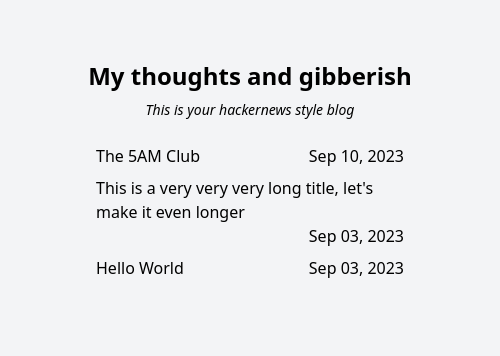
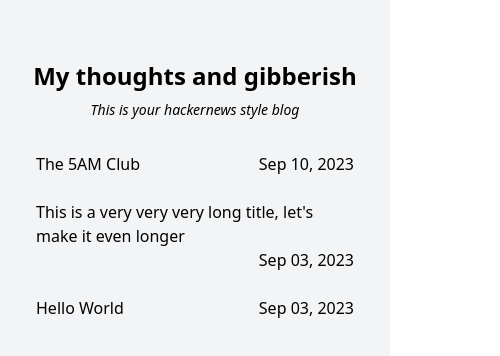
Before and after one commit to baggiiiie/blog, a Next.js app: page / in a window 390 px wide. Shown: the top 356 px of the page, 500 px wide, since content can reach past the window. Built offline with nearby package versions, Linux system fonts and the light colour scheme.

Commit message:
increase mobile size for more compability

```diff
--- a/tailwind.config.js
+++ b/tailwind.config.js
@@ -10,7 +10,7 @@ module.exports = {
 	],
 	theme: {
 		screens: {
-			se: "380px",
+			se: "450px",
 			sm: "480px",
 			md: "768px",
 			lg: "976px",
```
